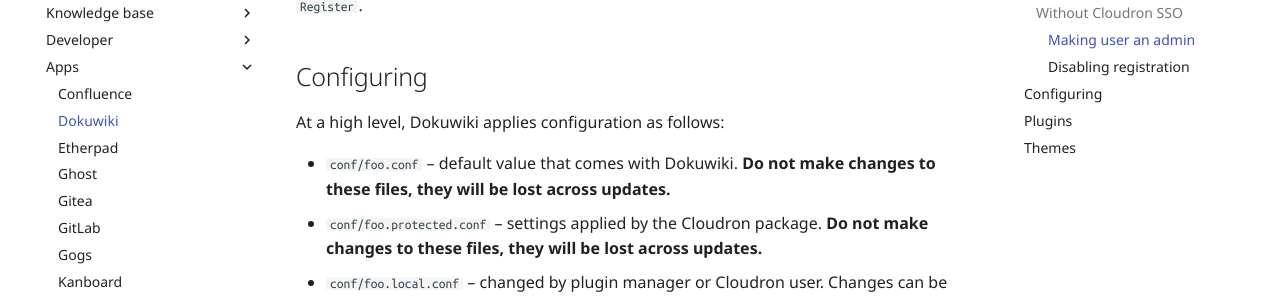
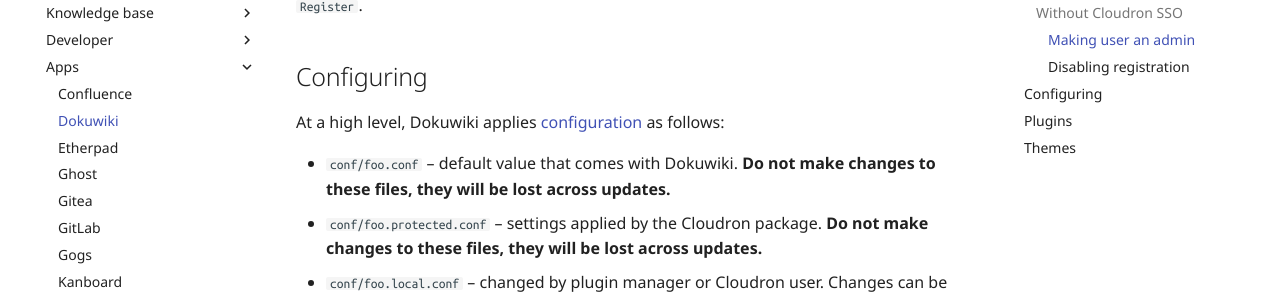
Before and after one commit to M-arcus/cloudron-docs, an MkDocs documentation site: the page built from docs/documentation/apps/dokuwiki.md, in a window 1280 px wide and 900 px high, scrolled down 630 px. Shown: the part 149-447 px from the top of the window. Built offline with MkDocs 1.6.1 and Material for MkDocs 9.7.7, drawn with Linux system fonts in a browser that asks for light colours; old or Windows-style settings are respelled for this version of MkDocs; some of the changed lines change nothing that is shown.

Commit message:
add link

```diff
--- a/docs/documentation/apps/dokuwiki.md
+++ b/docs/documentation/apps/dokuwiki.md
@@ -32,7 +32,7 @@
 
 ## Configuring
 
-At a high level, Dokuwiki applies configuration as follows:
+At a high level, Dokuwiki applies [configuration](https://www.dokuwiki.org/config) as follows:
 
 * `conf/foo.conf` – default value that comes with Dokuwiki. **Do not make changes to these files, they will be lost across updates.**
 * `conf/foo.protected.conf` – settings applied by the Cloudron package. **Do not make changes to these files, they will be lost across updates.**
```
